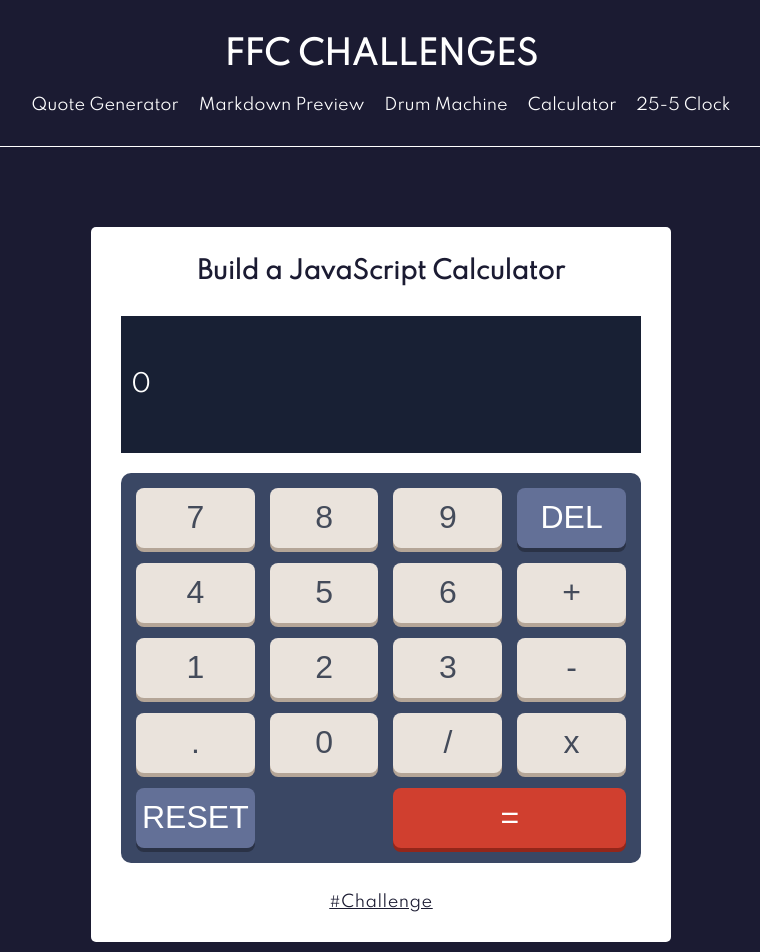
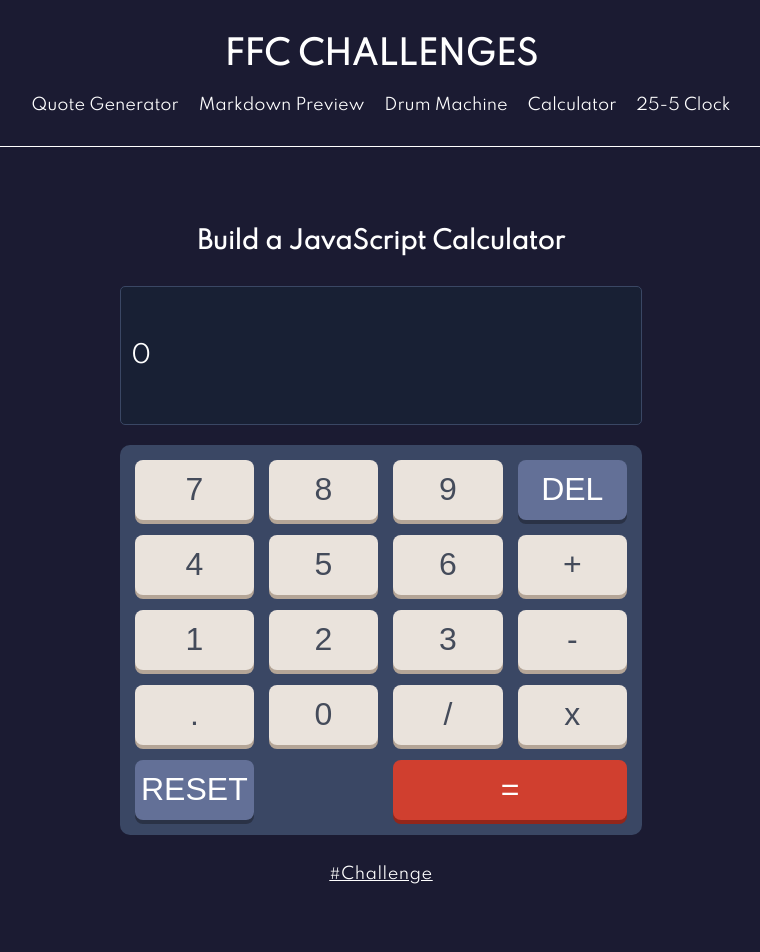
Before and after one commit to RoXxIV/evan-hermier-ffc-challenges, a Vue app: page /calculator in a window 1280 px wide. Shown: the top 952 px of the page, without its empty margins (259-1019 px from the left). Built offline with nearby package versions, Linux system fonts and the light colour scheme; what vue3-markdown-it would draw is missing.

Commit message:
review calculator

```diff
--- a/src/components/Calculator/Calculator.vue
+++ b/src/components/Calculator/Calculator.vue
@@ -1,6 +1,6 @@
 <template>
   <section>
-    <h2>Build a JavaScript Calculator</h2>
+    <h2 class="custom-H2">Build a JavaScript Calculator</h2>
     <!--Result-->
     <div id="screen">
       <p id="display">{{ result }}</p>
@@ -79,7 +79,7 @@ export default {
       } else if (key === "=") {
         this.total(this.current);
       }
-      this.showLog();
+      // this.showLog();
     },
     // ADD DIGIT
     addDigit(digit) {
@@ -126,15 +126,13 @@ export default {
 
 <style scoped>
 section {
+  width: 90%;
+  margin: auto;
+}
+#calculator {
   background: white;
-  padding: 30px;
+  padding: 10px;
   border-radius: 5px;
-}
-h2 {
-  margin: 0;
-  text-align: center;
-  color: var(--dark);
-  font-weight: bold;
 }
 #screen {
   background-color: hsl(224, 36%, 15%);
@@ -144,6 +142,8 @@ h2 {
   justify-content: space-between;
   padding: 30px 20px 30px 10px;
   margin-top: 30px;
+  border: 1px solid hsl(222, 26%, 31%);
+  border-radius: 5px;
 }
 #display {
   font-size: 1.5em;
@@ -156,6 +156,7 @@ h2 {
   background-color: hsl(222, 26%, 31%);
   border-radius: 10px;
   margin-top: 20px;
+  margin-bottom: 30px;
 }
 #keypad button {
   border-radius: 8px;
@@ -196,19 +197,15 @@ h2 {
 .blueKey:active {
   box-shadow: 0px 2px 0px hsl(223, 25%, 22%);
 }
-.link-to-challenge {
-  text-align: center;
-  text-decoration: underline;
-  letter-spacing: 0.5px;
-  margin-top: 30px;
-  color: var(--dark);
-}
 /***___Media Queries___***/
 /***___Mobile, Moins de 668px___***/
 @media (max-width: 667.98px) {
+  section {
+    width: 100%;
+  }
   #keypad {
     display: grid;
-    grid-template-columns: 1fr 1fr 1fr 1fr;
+    grid-template-columns: 1fr 1fr 1fr 2fr;
     grid-gap: 10px;
     padding: 10px;
   }
```
